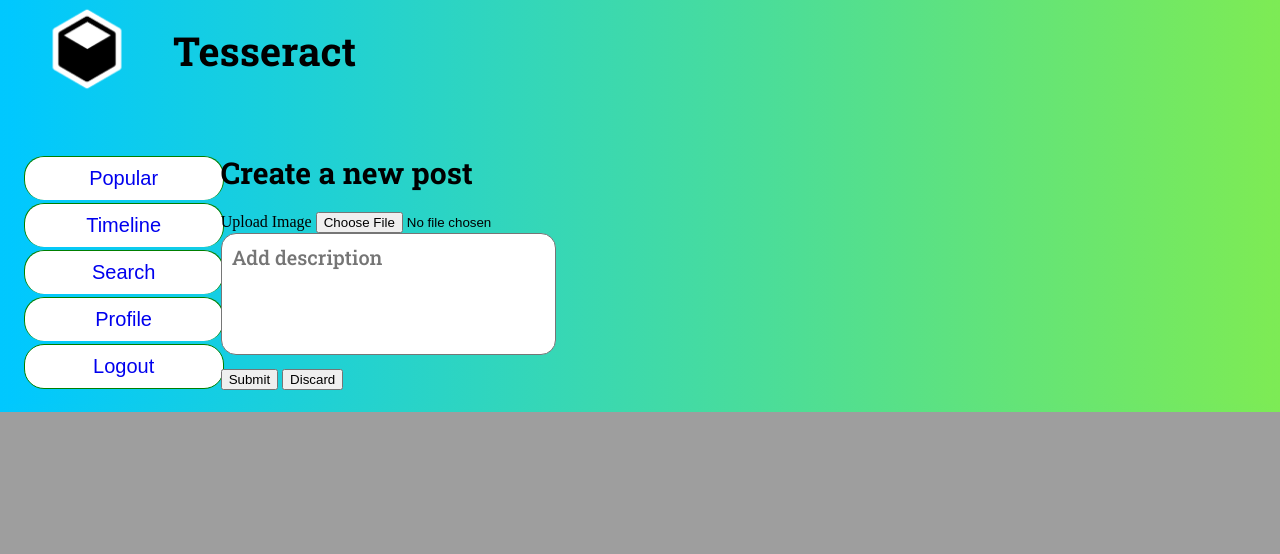
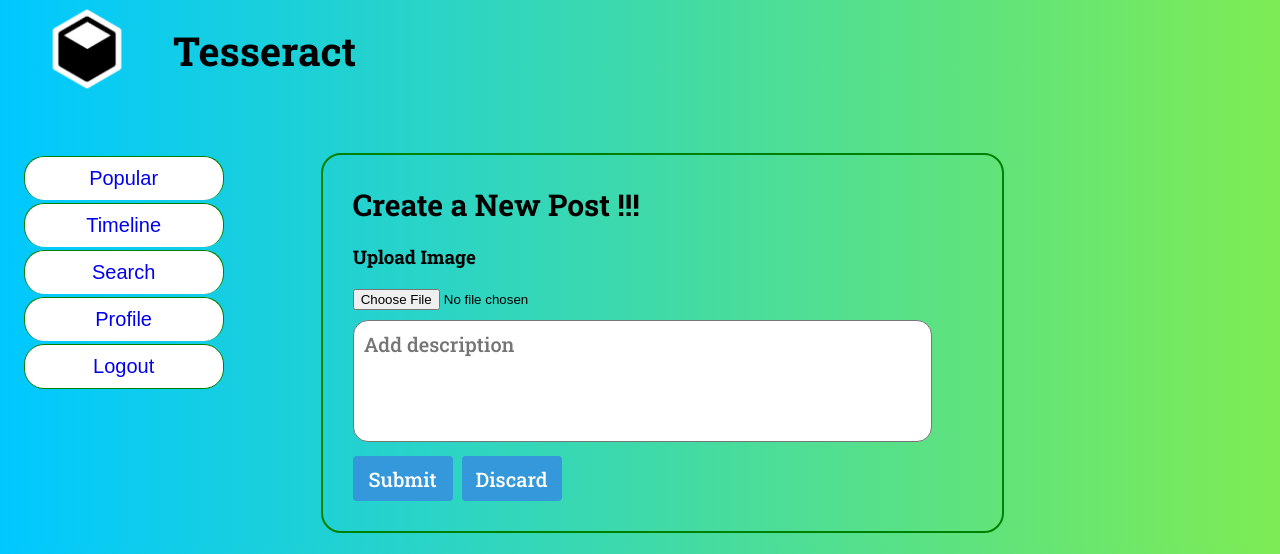
Before and after one commit to CodingLife1024/FlaskPractice, a Flask app: page /profile/create in a window 1280 px wide. Shown: the part 951-1505 px from the top of the page. Before the commit the page ends 1363 px from the top, so only its background shows below. Run offline with Flask 3, Linux system fonts and the light colour scheme.

Commit message:
add post added

```diff
--- a/static/addComments.css
+++ b/static/addComments.css
@@ -77,6 +77,8 @@ h1{
     margin-left: 100px;
     padding: 30px;
     background-color: transparent;
+    border: 2px solid green;
+    border-radius: 20px;
 }
 
 textarea {
--- a/static/newPost.css
+++ b/static/newPost.css
@@ -2,6 +2,7 @@
 
 body, html{
   background: linear-gradient(to right, rgb(0, 200, 255) , rgb(125, 235, 85));
+  font-family: 'roboto slab', serif;
 }
 
 .container{
@@ -72,26 +73,28 @@ body, html{
   background-color: #b9bab9;
 }
 
-.postComment{
+.createPost{
     width: 50%;
     margin-left: 100px;
     padding: 30px;
     background-color: transparent;
+    border: 2px solid green;
+    border-radius: 20px;
 }
 
 textarea {
-    resize: none; /* disable user resizing */
-    height: 100px; /* set a minimum height */
-    /* overflow-y: scroll; */
+    resize: none;
+    height: 100px;
     border-radius: 15px;
     width: 90%;
     padding: 10px;
+    margin-top: 10px;
     margin-bottom: 10px;
     font-size: 20px;
     font-family: 'roboto slab', serif;
 }
 
-.postComment .new input[type="submit"] {
+.createPost .new input[type="submit"] {
   background-color: #3498db;
   color: #fff;
   padding: 5px 10px;
@@ -113,7 +116,25 @@ h2{
     color: black;
 }
 
-.postComment .new input[type="submit"]:hover,
-.postComment .new input[type="button"]:hover {
+.createPost .new input[type="submit"]:hover,
+.createPost .new input[type="button"]:hover {
   background-color: #2980b9;
 }
+
+.custom-file-upload {
+    display: inline-block;
+    background-color: #007bff;
+    color: #fff;
+    border-radius: 5px;
+    padding: 10px;
+    font-weight: bold;
+    cursor: pointer;
+  }
+
+  .custom-file-upload:hover {
+    background-color: #0069d9;
+  }
+
+  .custom-file-upload:active {
+    background-color: #005cbf;
+  }
--- a/templates/addComments.html
+++ b/templates/addComments.html
@@ -27,7 +27,7 @@
                     <button><a style="text-decoration: none" href="{{ url_for('login') }}"><span>Logout</span></a></button>
                 </div>
                 <div class="postComment">
-                    <div class="heading"><h2>Add a new Comment</h2></div>
+                    <div class="heading"><h2>Add a New Comment !!!</h2></div>
                     <div class="new">
                         <textarea id="newComment" name="newComment" placeholder="Add a new comment"></textarea>
                         <form method="post" action="{{ url_for('comments') }}">
--- a/templates/newPost.html
+++ b/templates/newPost.html
@@ -27,11 +27,11 @@
                     <button><a style="text-decoration: none" href="{{ url_for('profile') }}"><span>Profile</span></a></button>
                     <button><a style="text-decoration: none" href="{{ url_for('login') }}"><span>Logout</span></a></button>
                 </div>
-                <div class="create-post">
-                    <div class="heading"><h2>Create a new post</h2></div>
+                <div class="createPost">
+                    <div class="heading"><h2>Create a New Post !!!</h2></div>
                         <div class="new">
-                            <form action="upload.php" method="post" enctype="multipart/form-data">
-                                <label for="image-upload">Upload Image</label>
+                            <form method="post" action="upload.php" method="post" enctype="multipart/form-data">
+                                <label for="image-upload"><h3>Upload Image</h3></label>
                                 <input type="file" name="image-upload" id="image-upload">
                                 <!-- <input type="submit" value="Upload"> -->
                             </form>
```
